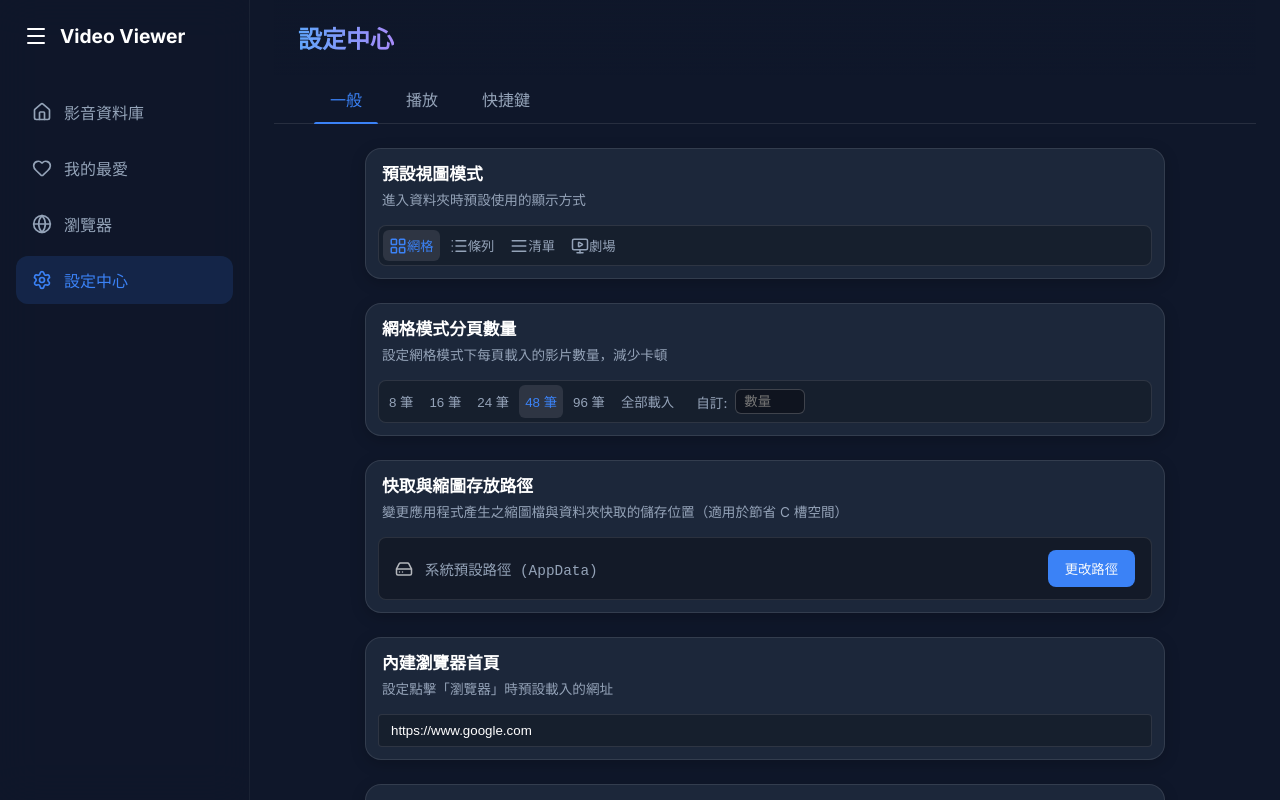
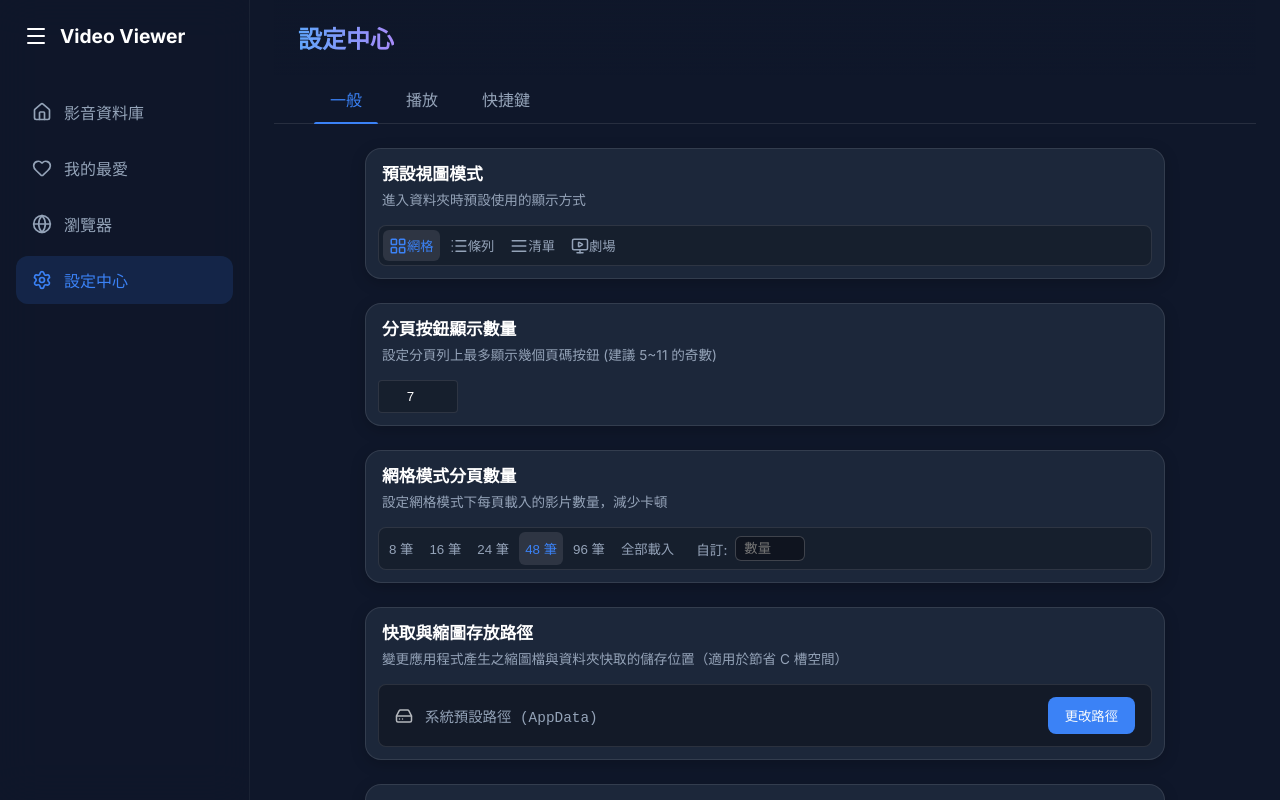
Before and after one commit to lastandalone-rgb/Video-Viewer, a React (Vite) app: page / in a window 1280 px wide. Both pictures are taken after a click on the button "設定中心". Built offline with nearby package versions, Linux system fonts and the light colour scheme.

Commit message:
feat: make pagination visible buttons count configurable

```diff
--- a/src/App.jsx
+++ b/src/App.jsx
@@ -153,7 +153,7 @@ export default function App() {
 
   const [sortConfig, setSortConfig] = useState({ key: 'name', direction: 'asc' })
   const [activeSettingsTab, setActiveSettingsTab] = useState('general')
-  const [settings, setSettings] = useState({ defaultViewMode: 'grid', cachePath: '', playbackBehavior: 'inline', defaultAlwaysOnTop: false, gridItemsPerPage: 48, browserUrl: 'https://www.google.com', shortcuts: { prev: 'a', next: 'c' }, skipSeconds: 10, imageAutoplaySeconds: 5, loopMode: 'none', loopCount: 1 })
+  const [settings, setSettings] = useState({ defaultViewMode: 'grid', cachePath: '', playbackBehavior: 'inline', defaultAlwaysOnTop: false, gridItemsPerPage: 48, browserUrl: 'https://www.google.com', shortcuts: { prev: 'a', next: 'c' }, skipSeconds: 10, imageAutoplaySeconds: 5, loopMode: 'none', loopCount: 1, maxVisiblePages: 7 })
   const [currentPageIndex, setCurrentPageIndex] = useState(0)
 
   const [favorites, setFavorites] = useState([])
@@ -940,6 +940,24 @@ export default function App() {
                       <label htmlFor="alwaysOnTop" style={{ cursor: 'pointer' }}>彈出視窗預設為「永遠置頂」</label>
                     </div>
                   )}
+                </div>
+                  )}
+{activeSettingsTab === 'general' && (
+<div className="settings-section card" style={{ marginTop: '24px' }}>
+                  <h3>分頁按鈕顯示數量</h3>
+                  <p className="settings-desc">設定分頁列上最多顯示幾個頁碼按鈕 (建議 5~11 的奇數)</p>
+                  <div style={{ marginTop: '16px', display: 'flex', gap: '8px', alignItems: 'center' }}>
+                    <input
+                      type="number"
+                      min="5" max="21" step="2"
+                      style={{ width: '80px', padding: '8px 12px', borderRadius: '4px', border: '1px solid rgba(255,255,255,0.1)', background: 'rgba(0,0,0,0.2)', color: 'white', textAlign: 'center' }}
+                      value={settings.maxVisiblePages || 7}
+                      onChange={(e) => {
+                        const val = parseInt(e.target.value, 10);
+                        if (!isNaN(val) && val >= 5) saveSettings({ maxVisiblePages: val });
+                      }}
+                    />
+                  </div>
                 </div>
                   )}
 {activeSettingsTab === 'general' && (
@@ -1392,6 +1410,7 @@ onClick={() => requestSort('size')}>大小 <SortIcon columnKey="size" /></th>
                       totalPages={totalPages}
                       currentPageIndex={currentPageIndex}
                       setCurrentPageIndex={setCurrentPageIndex}
+                      maxVisiblePages={settings.maxVisiblePages || 7}
                     />
                   </div>
                 )}
--- a/src/components/Pagination.jsx
+++ b/src/components/Pagination.jsx
@@ -1,6 +1,7 @@
 import React, { useState } from 'react';
 
 export default function Pagination({
+  maxVisiblePages = 7,
   totalPages,
   currentPageIndex,
   setCurrentPageIndex
@@ -11,16 +12,32 @@ export default function Pagination({
 
   const getPageNumbers = () => {
     const pages = [];
-    if (totalPages <= 7) {
+    const maxItems = maxVisiblePages || 7;
+
+    if (totalPages <= maxItems) {
       for (let i = 0; i < totalPages; i++) pages.push(i);
+      return pages;
+    }
+
+    const leftBound = Math.floor(maxItems / 2);
+    const rightBound = totalPages - Math.floor(maxItems / 2);
+
+    if (currentPageIndex <= leftBound) {
+      const end = maxItems - 2;
+      for (let i = 0; i < end; i++) pages.push(i);
+      pages.push('...', totalPages - 1);
+    } else if (currentPageIndex >= rightBound - 1) {
+      pages.push(0, '...');
+      const start = totalPages - (maxItems - 2);
+      for (let i = start; i < totalPages; i++) pages.push(i);
     } else {
-      if (currentPageIndex <= 3) {
-        pages.push(0, 1, 2, 3, 4, '...', totalPages - 1);
-      } else if (currentPageIndex >= totalPages - 4) {
-        pages.push(0, '...', totalPages - 5, totalPages - 4, totalPages - 3, totalPages - 2, totalPages - 1);
-      } else {
-        pages.push(0, '...', currentPageIndex - 1, currentPageIndex, currentPageIndex + 1, '...', totalPages - 1);
+      pages.push(0, '...');
+      const midPages = Math.max(1, maxItems - 4);
+      const midStart = currentPageIndex - Math.floor(midPages / 2);
+      for (let i = 0; i < midPages; i++) {
+        pages.push(midStart + i);
       }
+      pages.push('...', totalPages - 1);
     }
     return pages;
   };
```
